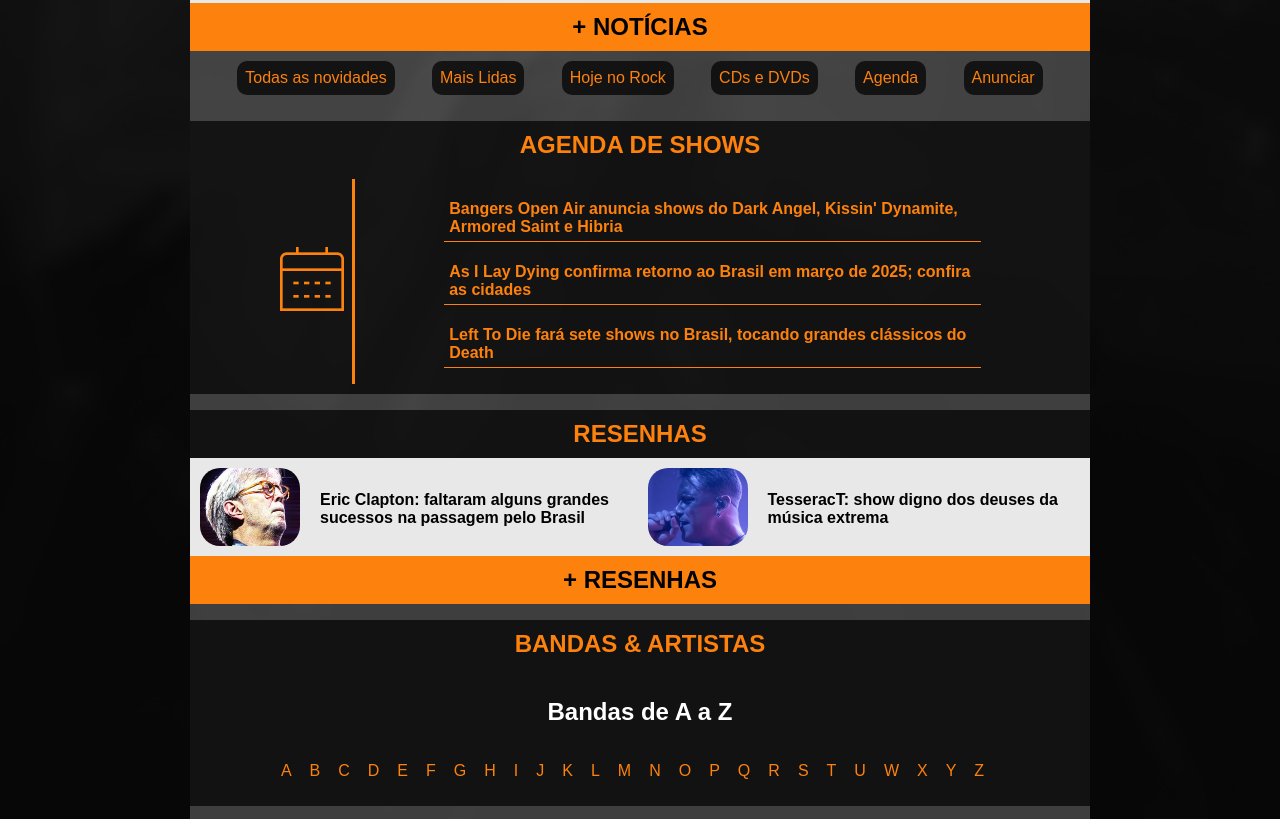
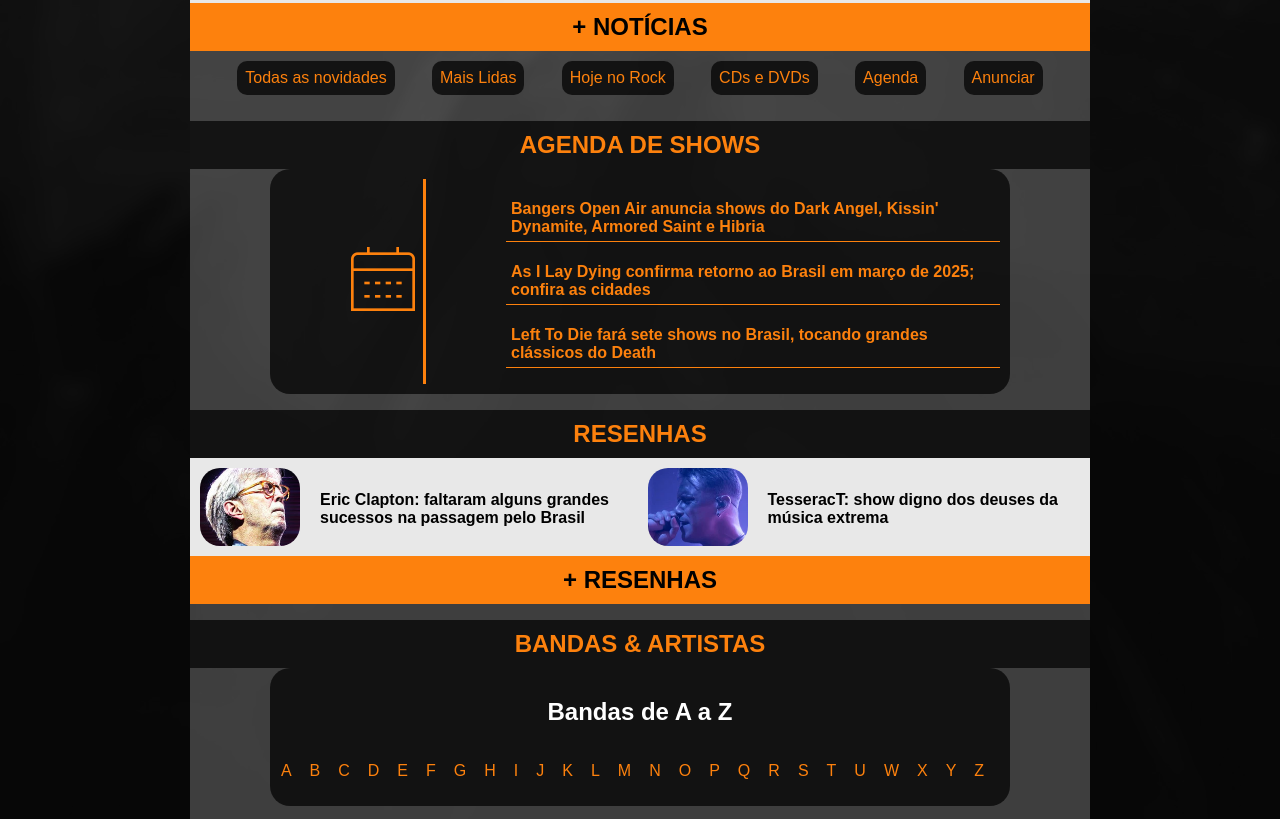
Before and after one commit to brusife/portfoliobrands, a plain HTML site: page estudos/whiplash/index.html in a window 1280 px wide. Shown: the part 1090-1909 px from the top of the page. Drawn offline with nearby package versions, Linux system fonts and the light colour scheme.

Commit message:
alt rapida cont 2

```diff
--- a/estudos/whiplash/style.css
+++ b/estudos/whiplash/style.css
@@ -327,6 +327,11 @@
         width: 100%;
     }
 
+    .container2 {
+        width: 80%;
+        border-radius: 20px;
+    }
+
     #cal {
         margin: auto;
     }
```
